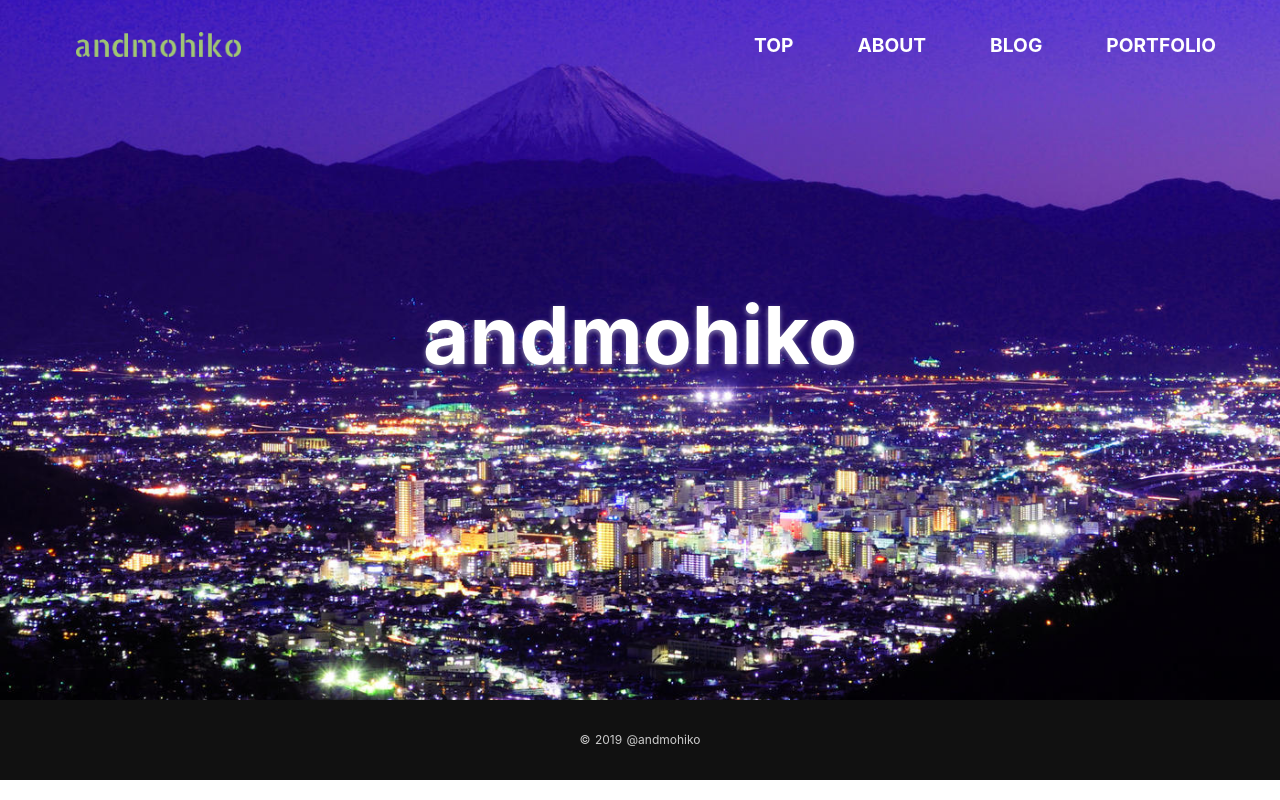
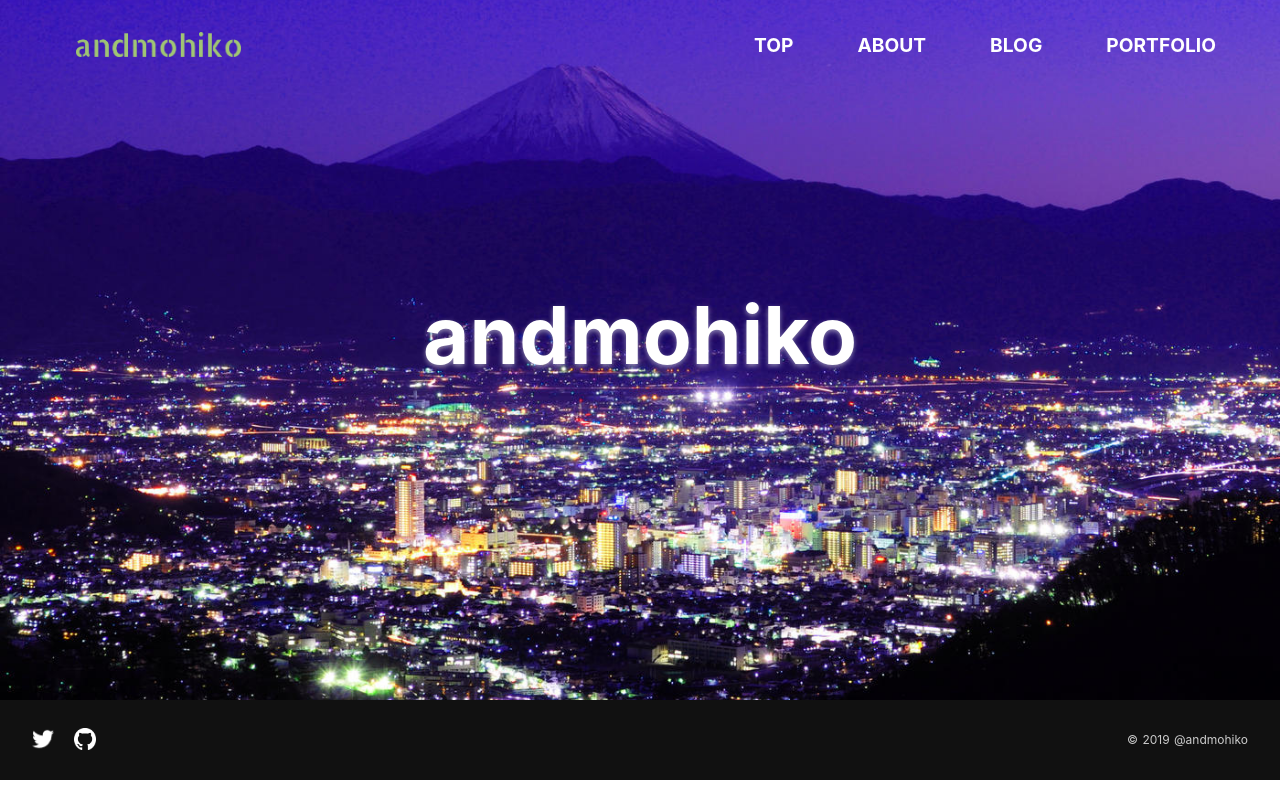
Before and after one commit to andmohiko/portfolio-site, a Nuxt app: page / in a window 1280 px wide. Built offline with nearby package versions, Linux system fonts and the light colour scheme.

Commit message:
fix footer

```diff
--- a/components/Footer.vue
+++ b/components/Footer.vue
@@ -1,11 +1,18 @@
 <template>
   <div class="footer-container">
-    <p>
-      <small>© 2019 @andmohiko</small>
-    </p>
-    <!-- <a href="https://twitter.com/andmohiko">
-      <img src="~/assets/twitter.png" alt="twitter" />
-    </a>-->
+    <div class="links">
+      <a href="https://twitter.com/andmohiko">
+        <img src="~/assets/twitter.png" alt="twitter" />
+      </a>
+      <a href="https://github.com/andmohiko">
+        <img src="~/assets/github.png" alt="github" />
+      </a>
+    </div>
+    <div class="copyright">
+      <p>
+        <small>© 2019 @andmohiko</small>
+      </p>
+    </div>
   </div>
 </template>
 
@@ -14,20 +21,43 @@
   height: 80px;
   background-color: #111;
   display: flex;
-  justify-content: center;
+  // flex-direction: row;
+  padding: 2rem;
+  justify-content: space-between;
   // position: relative;
+
+  //   top: 50%;
+  //   left: 50%;
+  //   transform: translateY(-50%) translateX(-50%);
+  //   -webkit-transform: translateY(-50%) translateX(-50%);
+}
+
+.links {
+  display: flex;
+  justify-content: left;
+  align-items: center;
+
+  img {
+    height: 22px;
+    width: 22px;
+    margin-right: 20px;
+    //   position: relative;
+    //   top: 50%;
+    //   left: 50%;
+    //   transform: translateY(-50%) translateX(-50%);
+    //   -webkit-transform: translateY(-50%) translateX(-50%);
+  }
+}
+
+.copyright {
+  display: flex;
+  justify-content: right;
+  align-items: center;
+
   p {
     line-height: 80px;
     color: #ccc;
     font-size: 12px;
   }
-
-  // img {
-  //   position: relative;
-  //   top: 50%;
-  //   left: 50%;
-  //   transform: translateY(-50%) translateX(-50%);
-  //   -webkit-transform: translateY(-50%) translateX(-50%);
-  // }
 }
 </style>
```
Also changed, not shown: assets/github.png (added), assets/github.svg (added).
